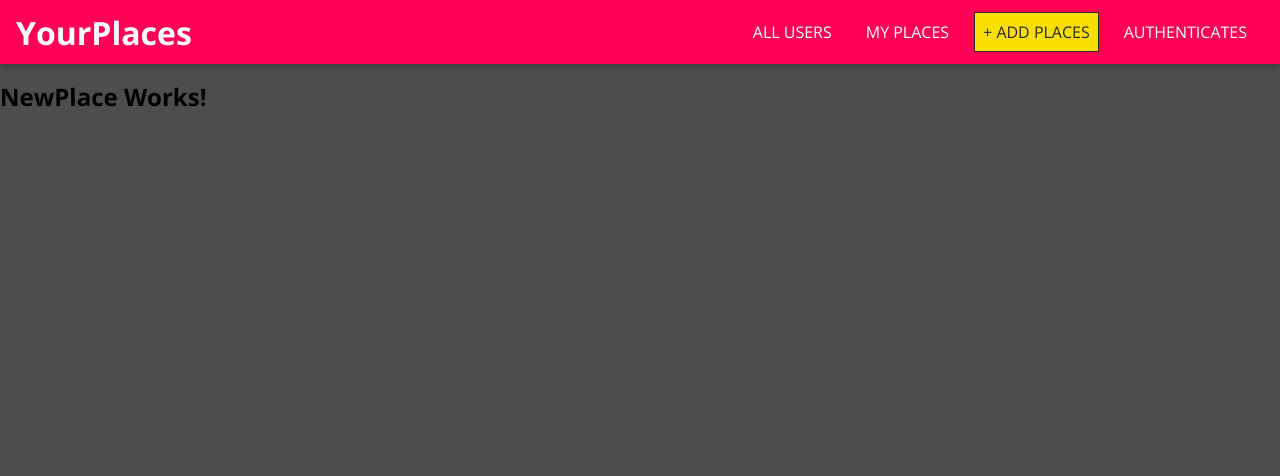
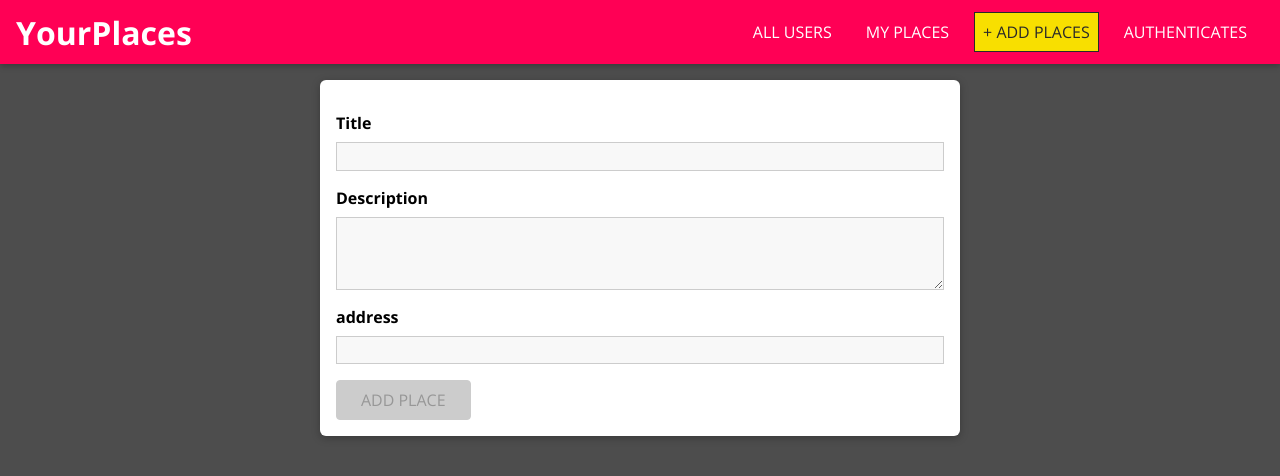
Before and after one commit to TakbeerAli/Front-end-in-React.js-of-User-favourite-paces-App, a React (Create React App) app: page /places/new in a window 1280 px wide. Shown: the top 476 px of the page. Built offline with nearby package versions, Linux system fonts and the light colour scheme.

Commit message:
till validation functionality

```diff
--- /dev/null
+++ b/src/places/pages/NewPlace.css
@@ -0,0 +1,11 @@
+.place-form {
+    position: relative;
+    list-style: none;
+    margin: 0 auto;
+    padding: 1rem;
+    width: 90%;
+    max-width: 40rem;
+    box-shadow: 0 2px 8px rgba(0, 0, 0, 0.26);
+    border-radius: 6px;
+    background: white;
+  }
--- a/src/places/pages/NewPlace.js
+++ b/src/places/pages/NewPlace.js
@@ -1,7 +1,107 @@
-import React from 'react';
+import React, { useCallback, useReducer } from 'react';
+
+import Input from '../../shared/FormElements/Input';
+import Button from '../../shared/components/UIElements/Button';
+import {
+  VALIDATOR_REQUIRE,
+  VALIDATOR_MINLENGTH
+} from '../../shared/util/validators';
+import './NewPlace.css';
+
+const formReducer = (state, action) => {
+  switch (action.type) {
+    case 'INPUT_CHANGE':
+      let formIsValid = true;
+      for (const inputId in state.inputs) {  {/** InputId is (title of each input from inputhander dispatch) (for) is checking every IputId */}
+        if (inputId === action.inputId) { {/** matching for titles */}
+          formIsValid = formIsValid && action.isValid;
+        } else {
+          formIsValid = formIsValid && state.inputs[inputId].isValid;
+        }
+      }
+      return {
+        ...state,
+        inputs: {
+          ...state.inputs,
+          [action.inputId]: { value: action.value, isValid: action.isValid }
+        },
+        isValid: formIsValid
+      };
+    default:
+      return state;
+  }
+};
+
+
 
 const NewPlace = () => {
-  return <h2>NewPlace Works!</h2>
+  const [formState, dispatch] = useReducer(formReducer, {
+    inputs: {
+      title: {
+        value: '',
+        isValid: false
+      },
+      description: {
+        value: '',
+        isValid: false
+      },
+      address: {
+        value: '',
+        isValid: false
+      }
+    },
+    isValid: false
+  });
+
+  const inputHandler = useCallback((id, value, isValid) => {
+    dispatch({
+      type: 'INPUT_CHANGE',
+      value: value,
+      isValid: isValid,
+      inputId: id
+    });
+  }, []);
+
+  const placeSubmitHandler = event =>{
+    event.preventDefault();
+    console.log(formState.inputs);
+  }
+
+
+  return (
+    <form className="place-form" onSubmit={placeSubmitHandler}>
+      <Input
+        id="title"
+        element="input"
+        type="text"
+        label="Title"
+        validators={[VALIDATOR_REQUIRE()]}
+        errorText="Please enter a valid title."
+        onInput={inputHandler}
+      />
+      <Input
+        id="description"
+        element="textarea"
+        label="Description"
+        validators={[VALIDATOR_MINLENGTH(5)]}
+        errorText="Please enter a valid description (at least 5 characters)."
+        onInput={inputHandler}
+      />
+
+ <Input
+        id="address"
+        element="input"
+        label="address"
+        validators={[VALIDATOR_REQUIRE()]}
+        errorText="Please enter a valid description (at least 5 characters)."
+        onInput={inputHandler}
+      />
+
+      <Button type="submit" disabled={!formState.isValid}>
+        ADD PLACE
+      </Button>
+    </form>
+  );
 };
 
 export default NewPlace;
--- /dev/null
+++ b/src/shared/FormElements/Input.css
@@ -0,0 +1,41 @@
+.form-control {
+    margin: 1rem 0;
+  }
+
+  .form-control label,
+  .form-control input,
+  .form-control textarea {
+    display: block;
+  }
+
+  .form-control label {
+    font-weight: bold;
+    margin-bottom: 0.5rem;
+  }
+
+  .form-control input,
+  .form-control textarea {
+    width: 100%;
+    font: inherit;
+    border: 1px solid #ccc;
+    background: #f8f8f8;
+    padding: 0.15rem 0.25rem;
+  }
+
+  .form-control input:focus,
+  .form-control textarea:focus {
+    outline: none;
+    background: #ebebeb;
+    border-color: #510077;
+  }
+
+  .form-control--invalid label,
+  .form-control--invalid p {
+    color: red;
+  }
+
+  .form-control--invalid input,
+  .form-control--invalid textarea {
+    border-color: red;
+    background: #ffd1d1;
+  }
--- /dev/null
+++ b/src/shared/FormElements/Input.js
@@ -0,0 +1,86 @@
+import React, { useReducer, useEffect } from 'react';
+
+import { validate } from '../util/validators';
+import './Input.css';
+
+const inputReducer = (state, action) => {
+  switch (action.type) {
+    case 'CHANGE':
+      return {
+        ...state,
+        value: action.val,
+        isValid: validate(action.val, action.validators)
+      };
+    case 'TOUCH': {
+      return {
+        ...state,
+        isTouched: true
+      }
+    }
+    default:
+      return state;
+  }
+};
+
+const Input = props => {
+  const [inputState, dispatch] = useReducer(inputReducer, {
+    value: '',
+    isTouched: false,
+    isValid: false
+  });
+
+  const { id, onInput } = props;
+  const { value, isValid } = inputState;
+
+{/** this is for checking full form */}
+  useEffect(() => {
+    onInput(id, value, isValid)
+  }, [id, value, isValid, onInput]);
+
+  const changeHandler = event => {
+    dispatch({
+      type: 'CHANGE',
+      val: event.target.value,
+      validators: props.validators
+    });
+  };
+
+  const touchHandler = () => {
+    dispatch({
+      type: 'TOUCH'
+    });
+  };
+
+  const element =
+    props.element === 'input' ? (
+      <input
+        id={props.id}
+        type={props.type}
+        placeholder={props.placeholder}
+        onChange={changeHandler}
+        onBlur={touchHandler}
+        value={inputState.value}
+      />
+    ) : (
+      <textarea
+        id={props.id}
+        rows={props.rows || 3}
+        onChange={changeHandler}
+        onBlur={touchHandler}
+        value={inputState.value}
+      />
+    );
+
+  return (
+    <div
+      className={`form-control ${!inputState.isValid && inputState.isTouched &&
+        'form-control--invalid'}`}
+    >
+      <label htmlFor={props.id}>{props.label}</label>
+      {element}
+      {!inputState.isValid && inputState.isTouched && <p>{props.errorText}</p>}
+    </div>
+  );
+};
+
+export default Input;
--- /dev/null
+++ b/src/shared/util/validators.js
@@ -0,0 +1,47 @@
+const VALIDATOR_TYPE_REQUIRE = 'REQUIRE';
+const VALIDATOR_TYPE_MINLENGTH = 'MINLENGTH';
+const VALIDATOR_TYPE_MAXLENGTH = 'MAXLENGTH';
+const VALIDATOR_TYPE_MIN = 'MIN';
+const VALIDATOR_TYPE_MAX = 'MAX';
+const VALIDATOR_TYPE_EMAIL = 'EMAIL';
+const VALIDATOR_TYPE_FILE = 'FILE';
+
+export const VALIDATOR_REQUIRE = () => ({ type: VALIDATOR_TYPE_REQUIRE });
+export const VALIDATOR_FILE = () => ({ type: VALIDATOR_TYPE_FILE });
+export const VALIDATOR_MINLENGTH = val => ({
+  type: VALIDATOR_TYPE_MINLENGTH,
+  val: val
+});
+export const VALIDATOR_MAXLENGTH = val => ({
+  type: VALIDATOR_TYPE_MAXLENGTH,
+  val: val
+});
+export const VALIDATOR_MIN = val => ({ type: VALIDATOR_TYPE_MIN, val: val });
+export const VALIDATOR_MAX = val => ({ type: VALIDATOR_TYPE_MAX, val: val });
+export const VALIDATOR_EMAIL = () => ({ type: VALIDATOR_TYPE_EMAIL });
+
+export const validate = (value, validators) => {
+  let isValid = true;
+  for (const validator of validators) {
+    {/*validator.type is same that on left side but right side we past direct and left side*/}
+    if (validator.type === VALIDATOR_TYPE_REQUIRE) {
+      isValid = isValid && value.trim().length > 0;
+    }
+    if (validator.type === VALIDATOR_TYPE_MINLENGTH) {
+      isValid = isValid && value.trim().length >= validator.val;
+    }
+    if (validator.type === VALIDATOR_TYPE_MAXLENGTH) {
+      isValid = isValid && value.trim().length <= validator.val;
+    }
+    if (validator.type === VALIDATOR_TYPE_MIN) {
+      isValid = isValid && +value >= validator.val;
+    }
+    if (validator.type === VALIDATOR_TYPE_MAX) {
+      isValid = isValid && +value <= validator.val;
+    }
+    if (validator.type === VALIDATOR_TYPE_EMAIL) {
+      isValid = isValid && /^\S+@\S+\.\S+$/.test(value);
+    }
+  }
+  return isValid;
+};
```
Also changed, not shown: 1 other file (tests, documents, lock files or other folders).
